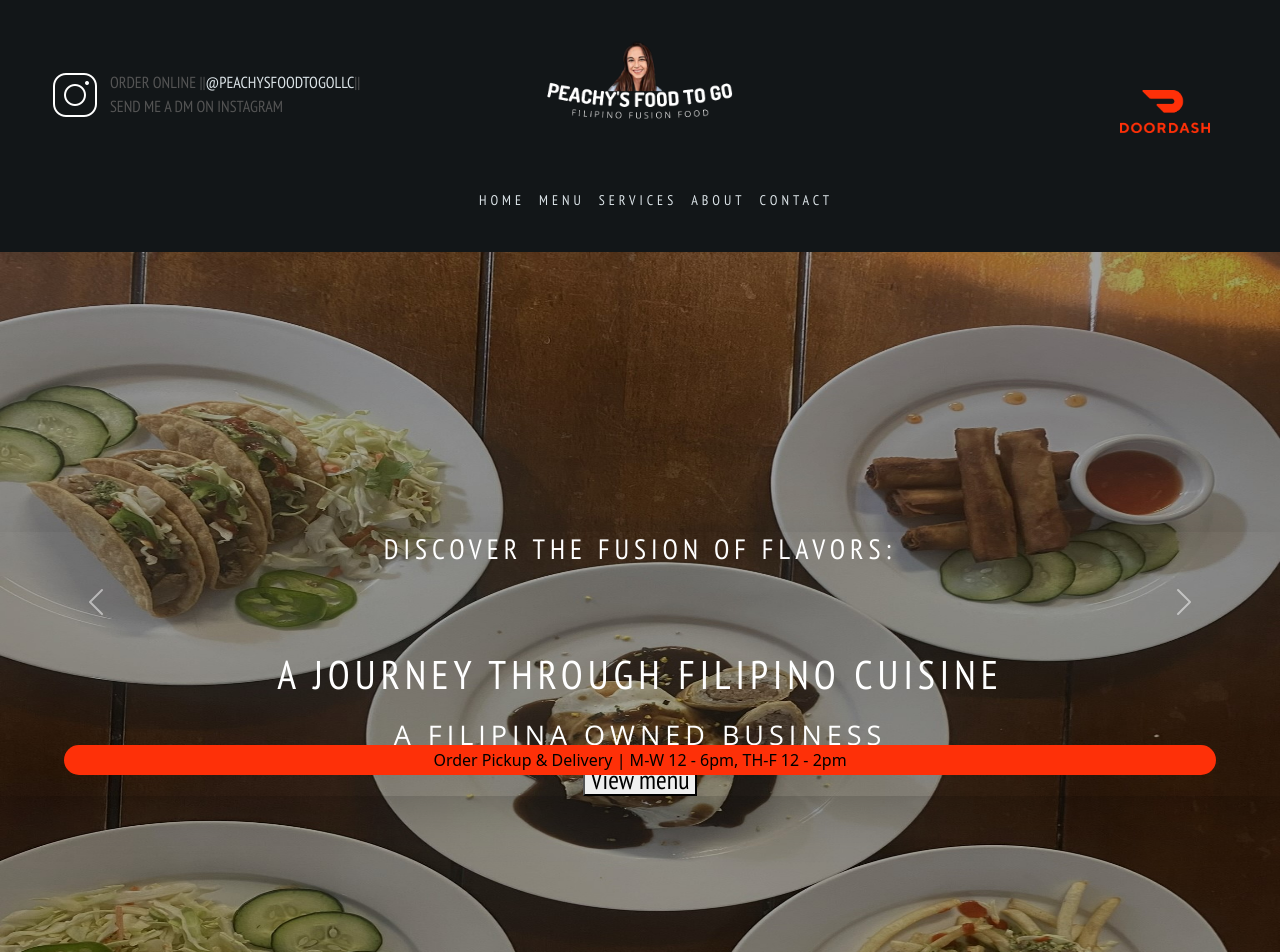
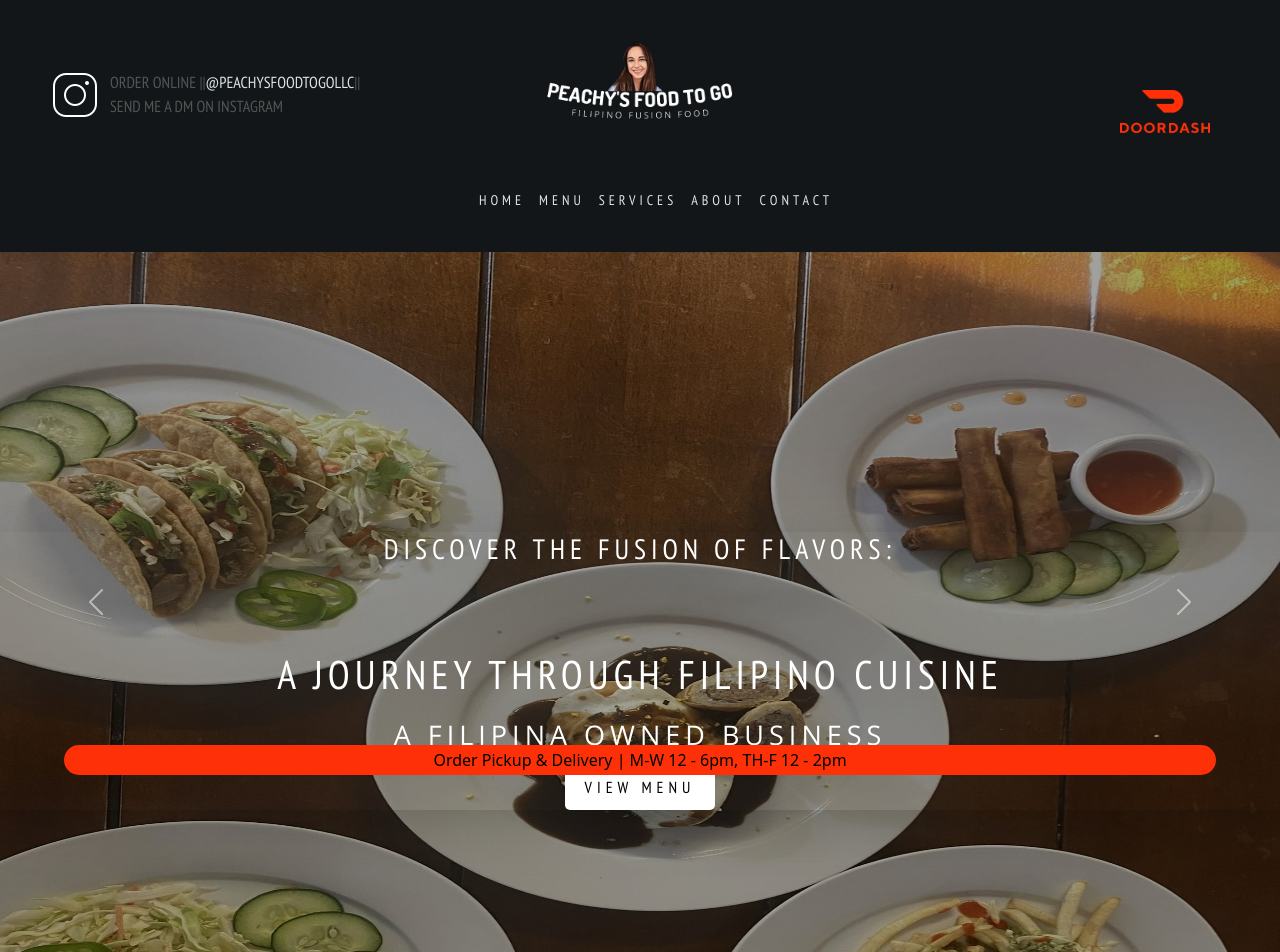
Before and after one commit to rydelldonato/PFTG-website-v.3, a React (Create React App) app: page / in a window 1280 px wide. Shown: the top 952 px of the page. Built offline with nearby package versions, Linux system fonts and the light colour scheme.

Commit message:
view menu button link fixed

```diff
--- a/src/components/home/home.css
+++ b/src/components/home/home.css
@@ -117,6 +117,23 @@ ul.mainNav {
 .carousel {
   height: 700px;
   /* background-color: #121618; */
+  color: white;
+}
+.viewMenuButton{
+  display: inline-block;
+  padding: 10px 20px;
+  background-color: white;
+  color: black;
+  border: none;
+  border-radius: 5px;
+  text-decoration: none;
+  text-align: center;
+  font-size: 16px;
+  cursor: pointer;
+  transition: background-color 0.3s ease;
+}
+.viewMenuButton:hover {
+  background-color: tan;
   color: white;
 }
 .carousel-item {
--- a/src/components/home/home.js
+++ b/src/components/home/home.js
@@ -2,6 +2,7 @@ import React from "react";
 import "./home.css";
 import Header from "../header/header";
 import Footer from "../footer/footer";
+import { Link } from "react-router-dom";
 
 export default function Home() {
   return (
@@ -19,13 +20,7 @@ export default function Home() {
               <h3 className="h3">Discover the fusion of flavors:</h3>
               <h1 className="mb-4"> A journey through filipino cuisine</h1>
               <p className="carouselSmallText">A filipina owned business</p>
-              <button
-                onClick={() => {
-                  window.location.href = "/menu";
-                }}
-              >
-                View menu
-              </button>
+              <Link className="viewMenuButton" to="/menu">View menu</Link>
             </div>
             <img
               style={{ width: "100vw" }}
```
